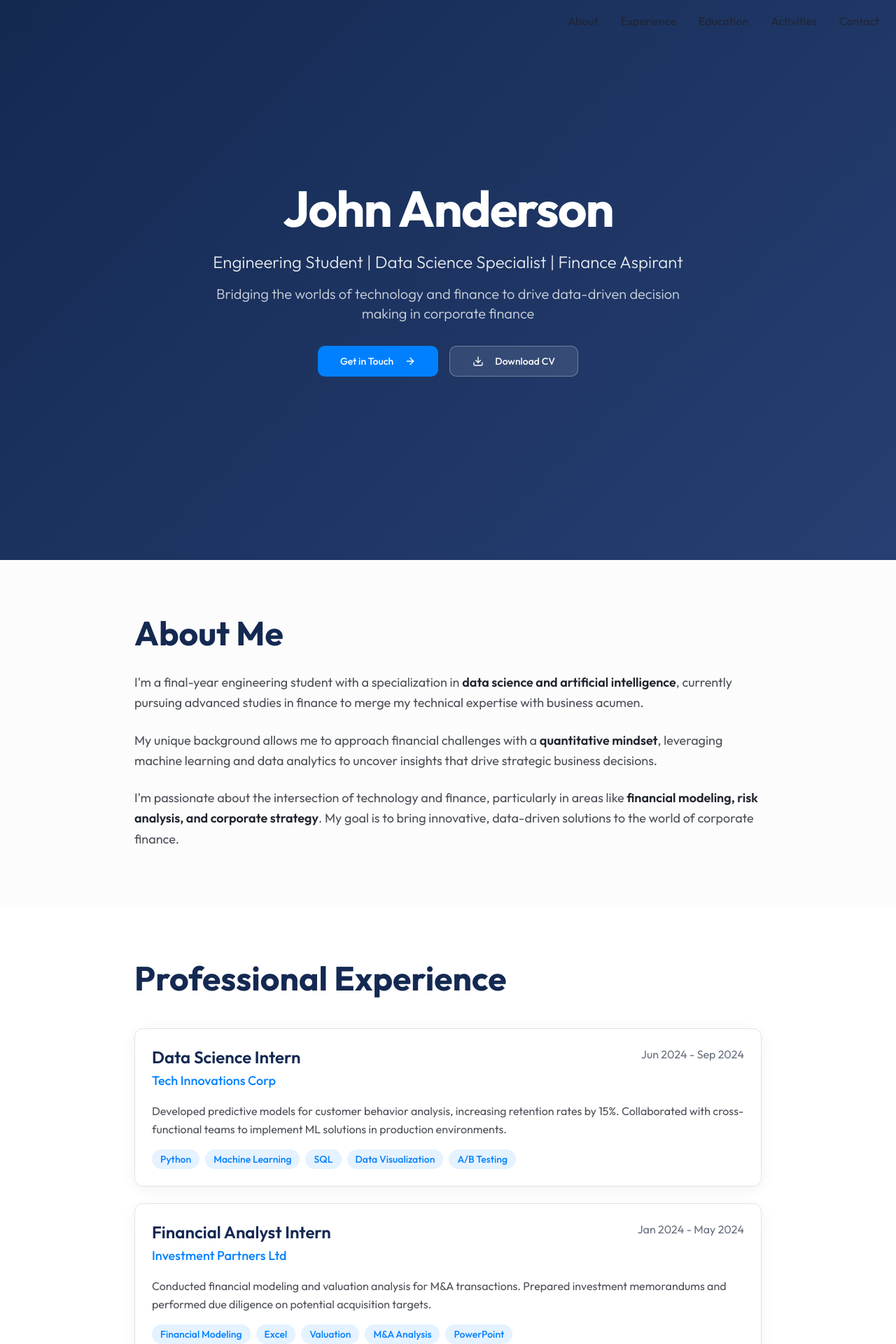
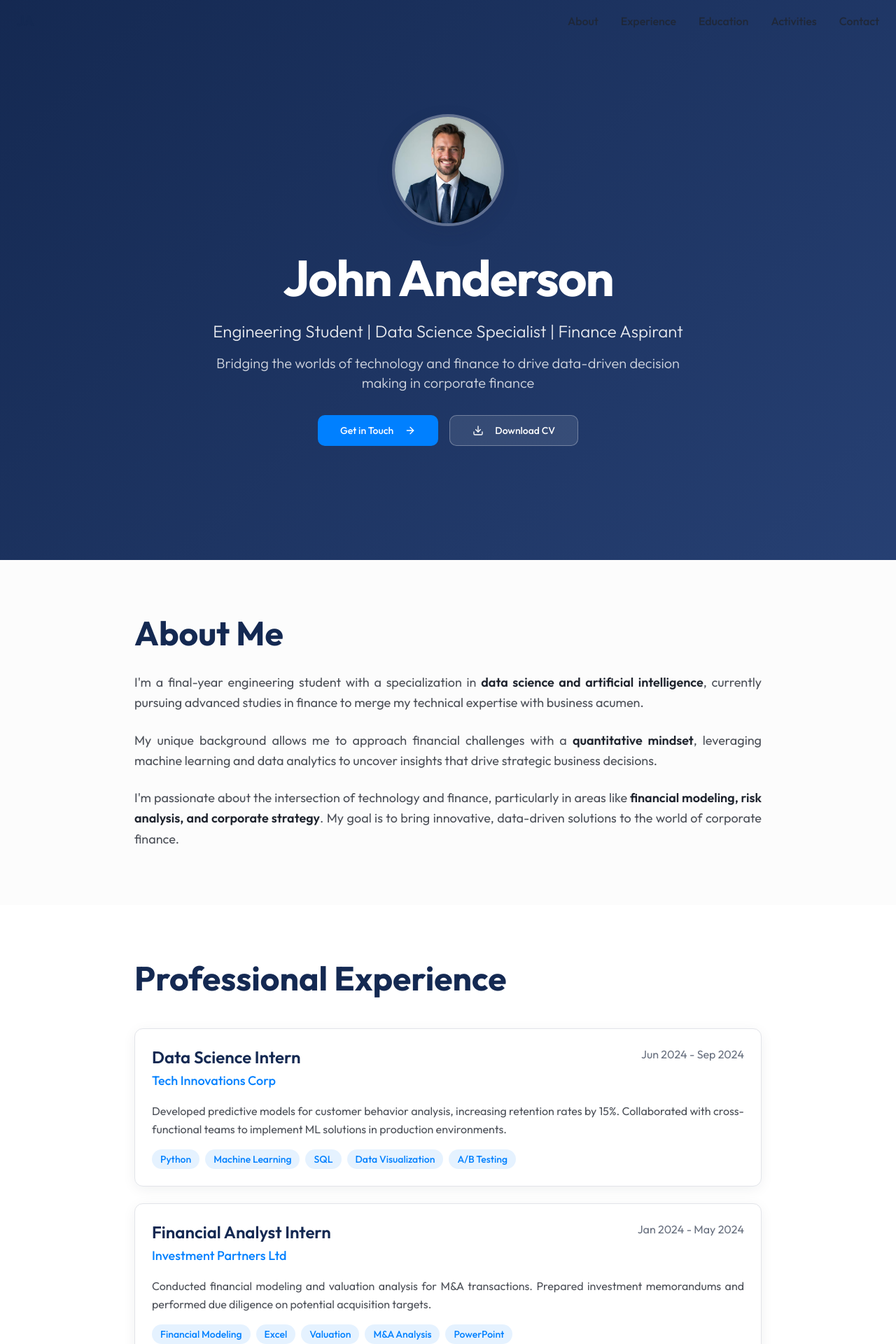
Before and after one commit to Julian-mrq/fusion-path-folio, a React (Vite) app: page / in a window 1280 px wide. Shown: the top 1920 px of the page at 70% size. Built offline with nearby package versions, Linux system fonts and the light colour scheme; the HTML template or start-up script is replaced by a standard one.

Commit message:
Add profile photo and justify text

```diff
--- a/src/components/About.tsx
+++ b/src/components/About.tsx
@@ -3,7 +3,7 @@ const About = () => {
     <section id="about" className="py-20 px-6 bg-muted/30">
       <div className="max-w-4xl mx-auto">
         <h2 className="text-4xl md:text-5xl font-bold mb-8 text-primary">About Me</h2>
-        <div className="space-y-6 text-lg text-foreground/80 leading-relaxed">
+        <div className="space-y-6 text-lg text-foreground/80 leading-relaxed text-justify">
           <p>
             I'm a final-year engineering student with a specialization in <span className="font-semibold text-foreground">data science and artificial intelligence</span>,
             currently pursuing advanced studies in finance to merge my technical expertise with business acumen.
--- a/src/components/Activities.tsx
+++ b/src/components/Activities.tsx
@@ -39,7 +39,7 @@ const Activities = () => {
                 </div>
                 <h3 className="text-lg font-semibold text-primary mb-2">{activity.title}</h3>
                 <p className="text-accent font-medium text-sm mb-3">{activity.organization}</p>
-                <p className="text-foreground/80 text-sm leading-relaxed">{activity.description}</p>
+                <p className="text-foreground/80 text-sm leading-relaxed text-justify">{activity.description}</p>
               </div>
             );
           })}
--- a/src/components/Contact.tsx
+++ b/src/components/Contact.tsx
@@ -6,7 +6,7 @@ const Contact = () => {
     <section id="contact" className="py-20 px-6 bg-muted/30">
       <div className="max-w-4xl mx-auto text-center">
         <h2 className="text-4xl md:text-5xl font-bold mb-8 text-primary">Let's Connect</h2>
-        <p className="text-lg text-foreground/80 mb-12 max-w-2xl mx-auto">
+        <p className="text-lg text-foreground/80 mb-12 max-w-2xl mx-auto text-justify">
           I'm always open to discussing new opportunities, collaborations, or just connecting
           with fellow professionals in finance and technology.
         </p>
--- a/src/components/Education.tsx
+++ b/src/components/Education.tsx
@@ -61,7 +61,7 @@ const Education = () => {
                         <span className="text-muted-foreground text-sm mt-1 md:mt-0">{item.period}</span>
                       </div>
                       <p className="text-accent font-medium mb-2">{item.institution}</p>
-                      <p className="text-foreground/80">{item.description}</p>
+                      <p className="text-foreground/80 text-justify">{item.description}</p>
                     </div>
                   </div>
                 </div>
@@ -79,7 +79,7 @@ const Education = () => {
             {projects.map((project, index) => (
               <div key={index} className="bg-card shadow-card hover:shadow-hover transition-smooth rounded-lg p-6 border border-border">
                 <h4 className="text-lg font-semibold text-primary mb-3">{project.title}</h4>
-                <p className="text-foreground/80 mb-4 text-sm leading-relaxed">{project.description}</p>
+                <p className="text-foreground/80 mb-4 text-sm leading-relaxed text-justify">{project.description}</p>
                 <div className="flex flex-wrap gap-2">
                   {project.technologies.map((tech, techIndex) => (
                     <span
--- a/src/components/ExperienceCard.tsx
+++ b/src/components/ExperienceCard.tsx
@@ -16,7 +16,7 @@ const ExperienceCard = ({ title, company, period, description, skills }: Experie
         </div>
         <span className="text-muted-foreground mt-2 md:mt-0">{period}</span>
       </div>
-      <p className="text-foreground/80 mb-4 leading-relaxed">{description}</p>
+      <p className="text-foreground/80 mb-4 leading-relaxed text-justify">{description}</p>
       <div className="flex flex-wrap gap-2">
         {skills.map((skill, index) => (
           <span
--- a/src/components/Hero.tsx
+++ b/src/components/Hero.tsx
@@ -1,10 +1,18 @@
 import { Button } from "@/components/ui/button";
 import { ArrowRight, Download } from "lucide-react";
+import profilePhoto from "@/assets/profile-photo.jpg";
 
 const Hero = () => {
   return (
     <section className="min-h-screen flex items-center justify-center gradient-hero text-white px-6">
       <div className="max-w-4xl mx-auto text-center animate-fade-in">
+        <div className="mb-8 inline-block">
+          <img
+            src={profilePhoto}
+            alt="John Anderson - Professional Profile"
+            className="w-40 h-40 rounded-full border-4 border-white/30 shadow-hover object-cover mx-auto"
+          />
+        </div>
         <h1 className="text-5xl md:text-7xl font-bold mb-6 tracking-tight">
           John Anderson
         </h1>
```
Also changed, not shown: src/assets/profile-photo.jpg (added).
